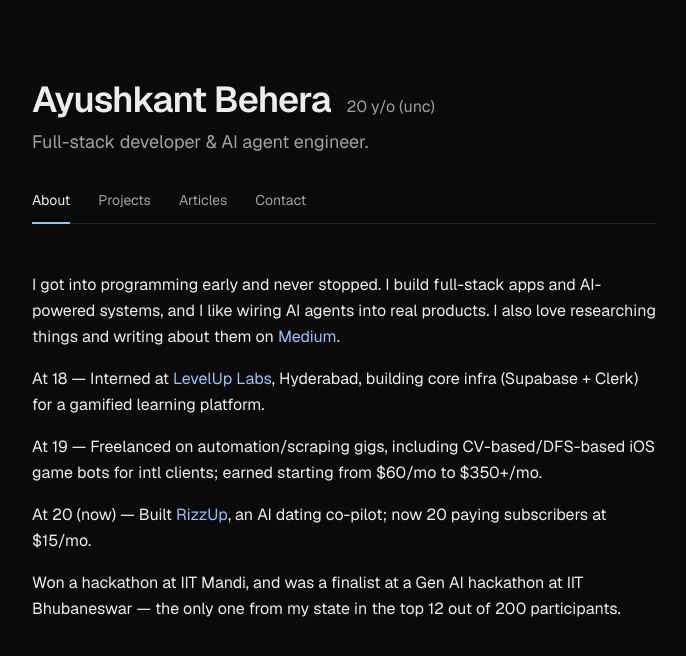
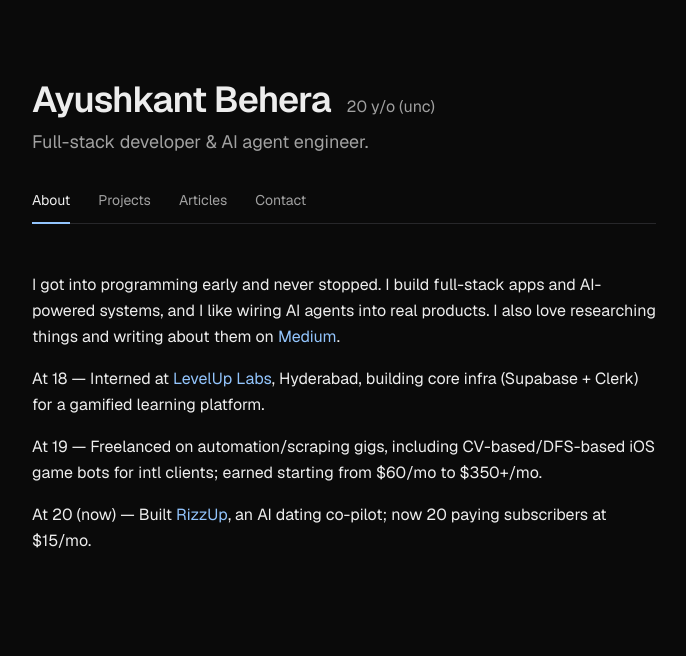
Before and after one commit to Graffian/ayush_portfolio, a Next.js app: page / in a window 1280 px wide. Shown: the top 656 px of the page, without its empty margins (296-982 px from the left). Built offline with nearby package versions, Linux system fonts and the light colour scheme.

Commit message:
remove hackathon line from about page

```diff
--- a/app/page.tsx
+++ b/app/page.tsx
@@ -32,11 +32,6 @@ export default function AboutPage() {
         <ExtLink href="https://rizzup.antideploy.com">RizzUp</ExtLink>, an AI
         dating co-pilot; now 20 paying subscribers at $15/mo.
       </p>
-      <p className="leading-relaxed">
-        Won a hackathon at IIT Mandi, and was a finalist at a Gen AI hackathon at
-        IIT Bhubaneswar — the only one from my state in the top 12 out of 200
-        participants.
-      </p>
     </section>
   );
 }
```
